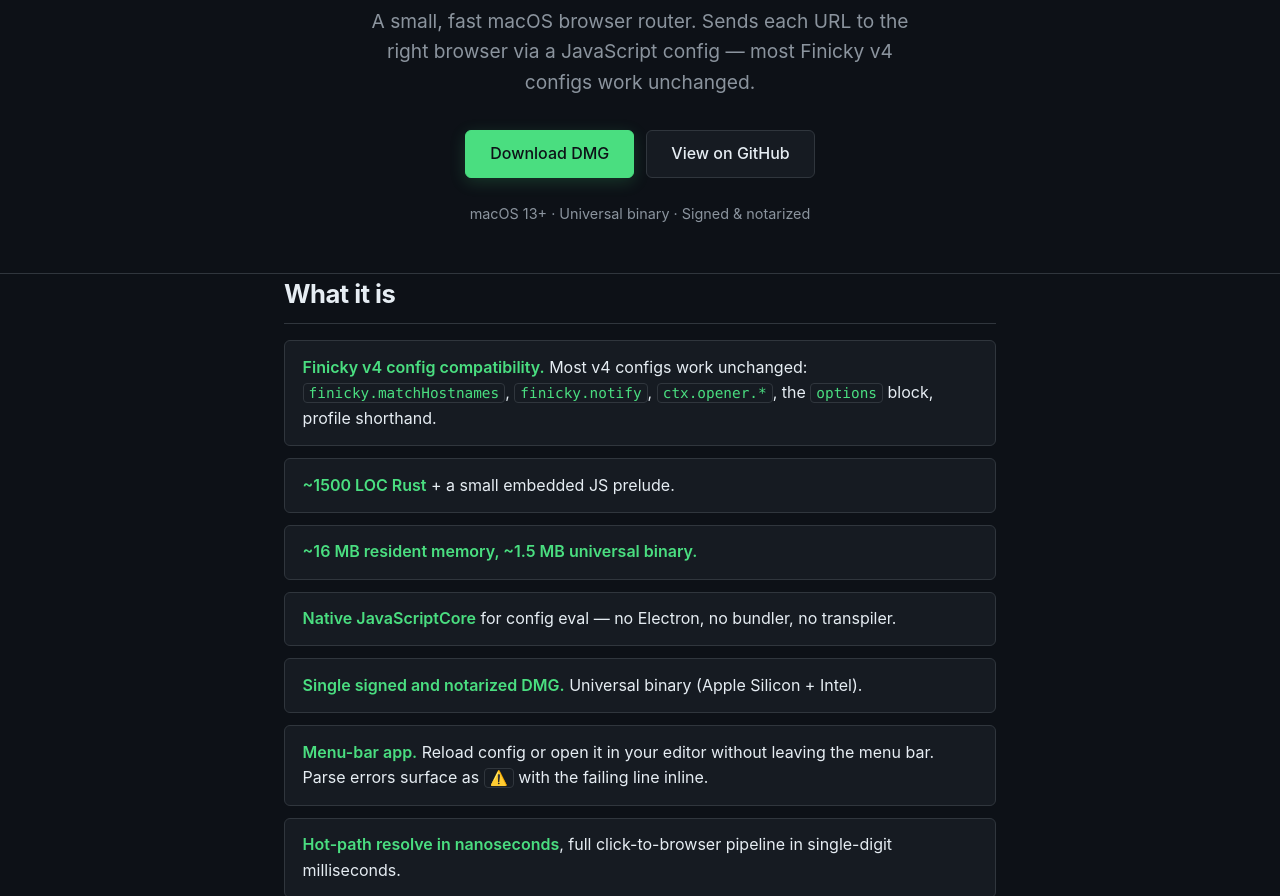
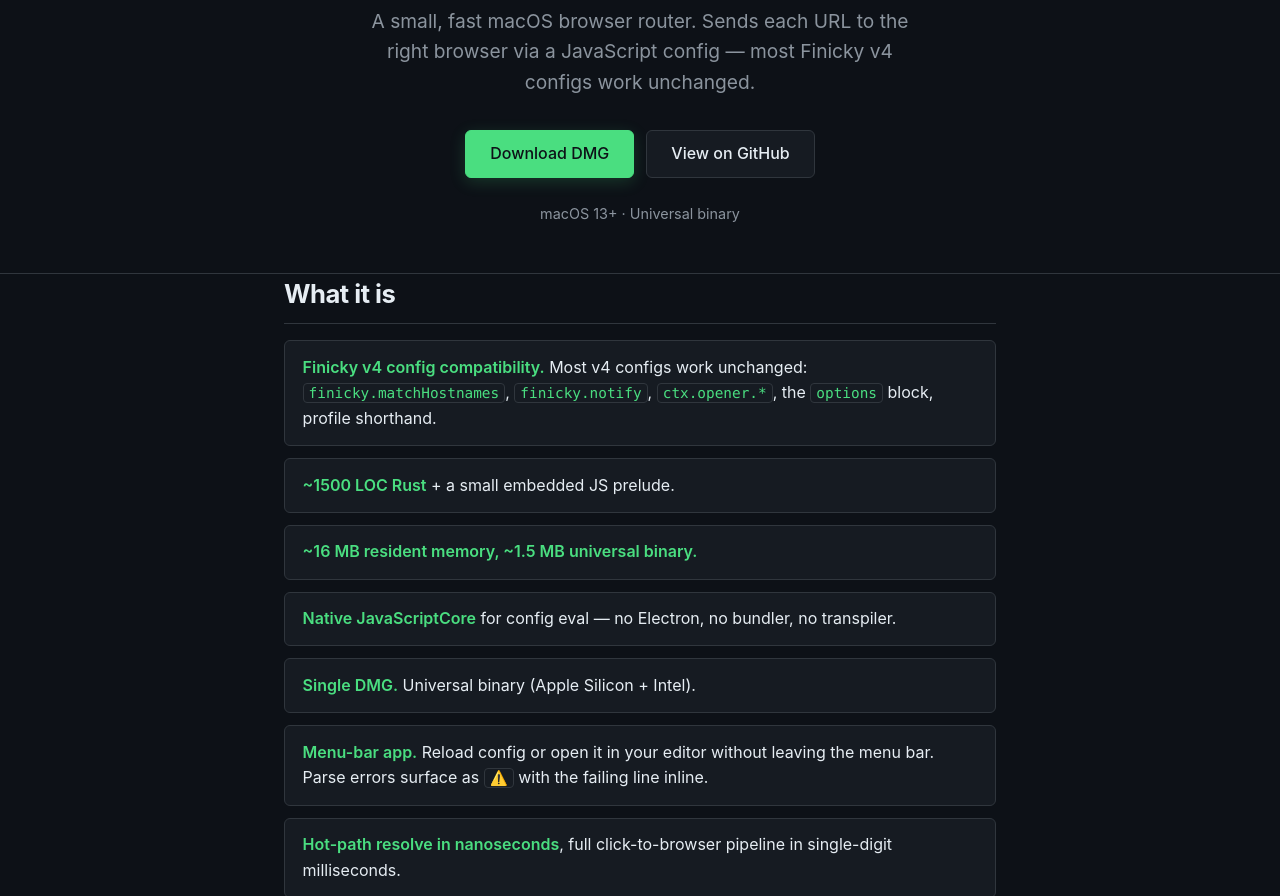
Before and after one commit to jamtur01/grinch, a plain HTML site: page docs/index.html in a window 1280 px wide. Shown: the part 204-1100 px from the top of the page. Drawn offline with Linux system fonts and the light colour scheme.

Commit message:
Docs: stop advertising "signed and notarized" as a feature
Removed from README install section, README feature list, website
hero meta tag, website feature list, and the og:description meta.
Universal-binary claim stays where relevant.

```diff
--- a/docs/index.html
+++ b/docs/index.html
@@ -8,7 +8,7 @@
 
 <meta property="og:type" content="website">
 <meta property="og:title" content="Grinch — a small, fast macOS browser router">
-<meta property="og:description" content="Routes each URL to the right browser. Most Finicky v4 configs work unchanged. ~16 MB resident, ~1500 LOC Rust, single signed DMG.">
+<meta property="og:description" content="Routes each URL to the right browser. Most Finicky v4 configs work unchanged. ~16 MB resident, ~1500 LOC Rust, single DMG.">
 <meta property="og:url" content="https://jamtur01.github.io/grinch/">
 <meta name="twitter:card" content="summary">
 
@@ -25,7 +25,7 @@
       <a class="cta primary" href="https://github.com/jamtur01/grinch/releases/latest">Download&nbsp;DMG</a>
       <a class="cta" href="https://github.com/jamtur01/grinch">View on GitHub</a>
     </div>
-    <p class="meta">macOS 13+ &middot; Universal binary &middot; Signed &amp; notarized</p>
+    <p class="meta">macOS 13+ &middot; Universal binary</p>
   </div>
 </header>
 
@@ -38,7 +38,7 @@
     <li><strong>~1500 LOC Rust</strong> + a small embedded JS prelude.</li>
     <li><strong>~16 MB resident memory, ~1.5 MB universal binary.</strong></li>
     <li><strong>Native JavaScriptCore</strong> for config eval — no Electron, no bundler, no transpiler.</li>
-    <li><strong>Single signed and notarized DMG.</strong> Universal binary (Apple Silicon + Intel).</li>
+    <li><strong>Single DMG.</strong> Universal binary (Apple Silicon + Intel).</li>
     <li><strong>Menu-bar app.</strong> Reload config or open it in your editor without leaving the menu bar. Parse errors surface as <code>⚠️</code> with the failing line inline.</li>
     <li><strong>Hot-path resolve in nanoseconds</strong>, full click-to-browser pipeline in single-digit milliseconds.</li>
     <li><strong>Debuggable.</strong> Every resolve can be logged as JSONL with the matched rule, opener, and modifier state. <code>--list-rules</code> prints the loaded rule table for cross-reference.</li>
```
Also changed, not shown: 1 other file.
